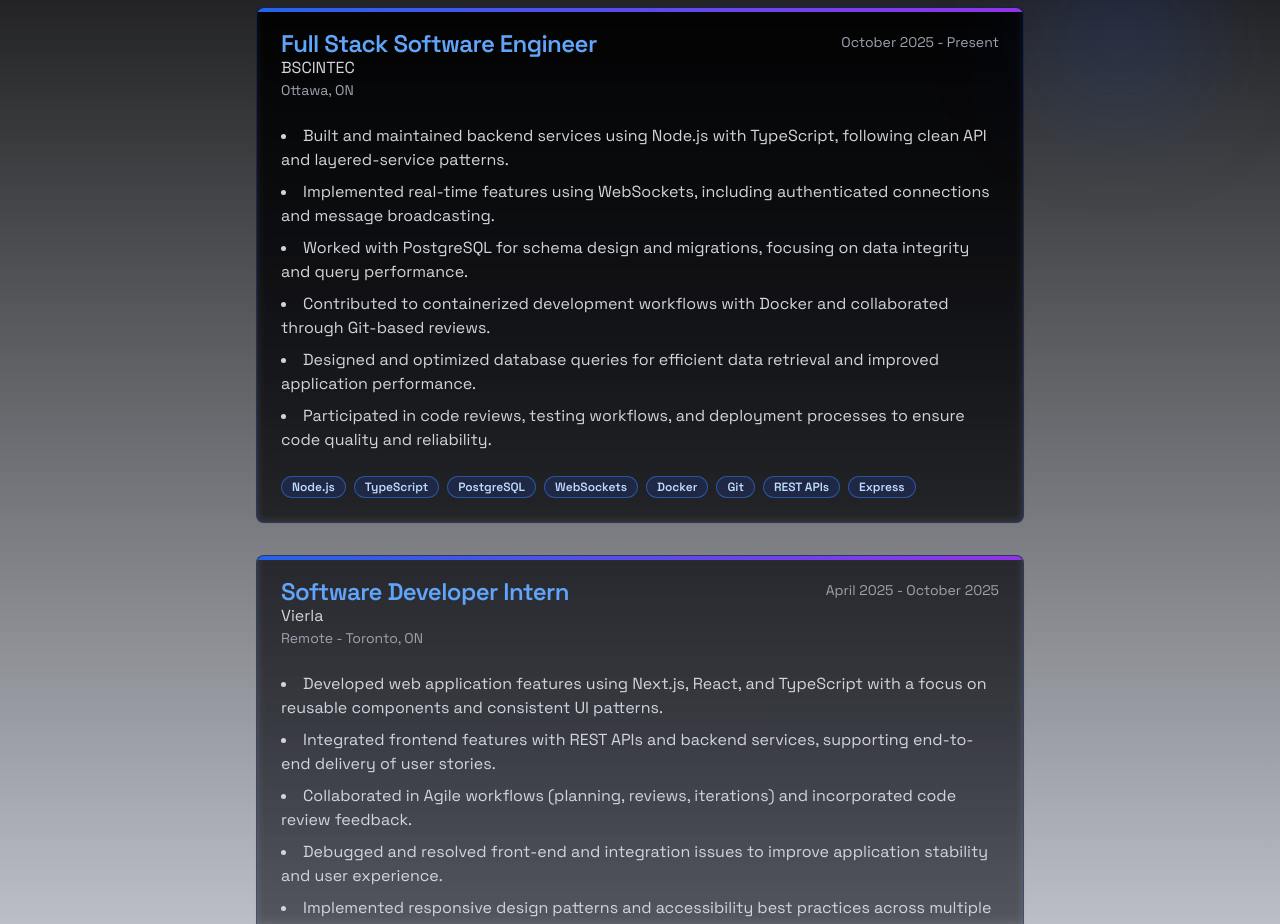
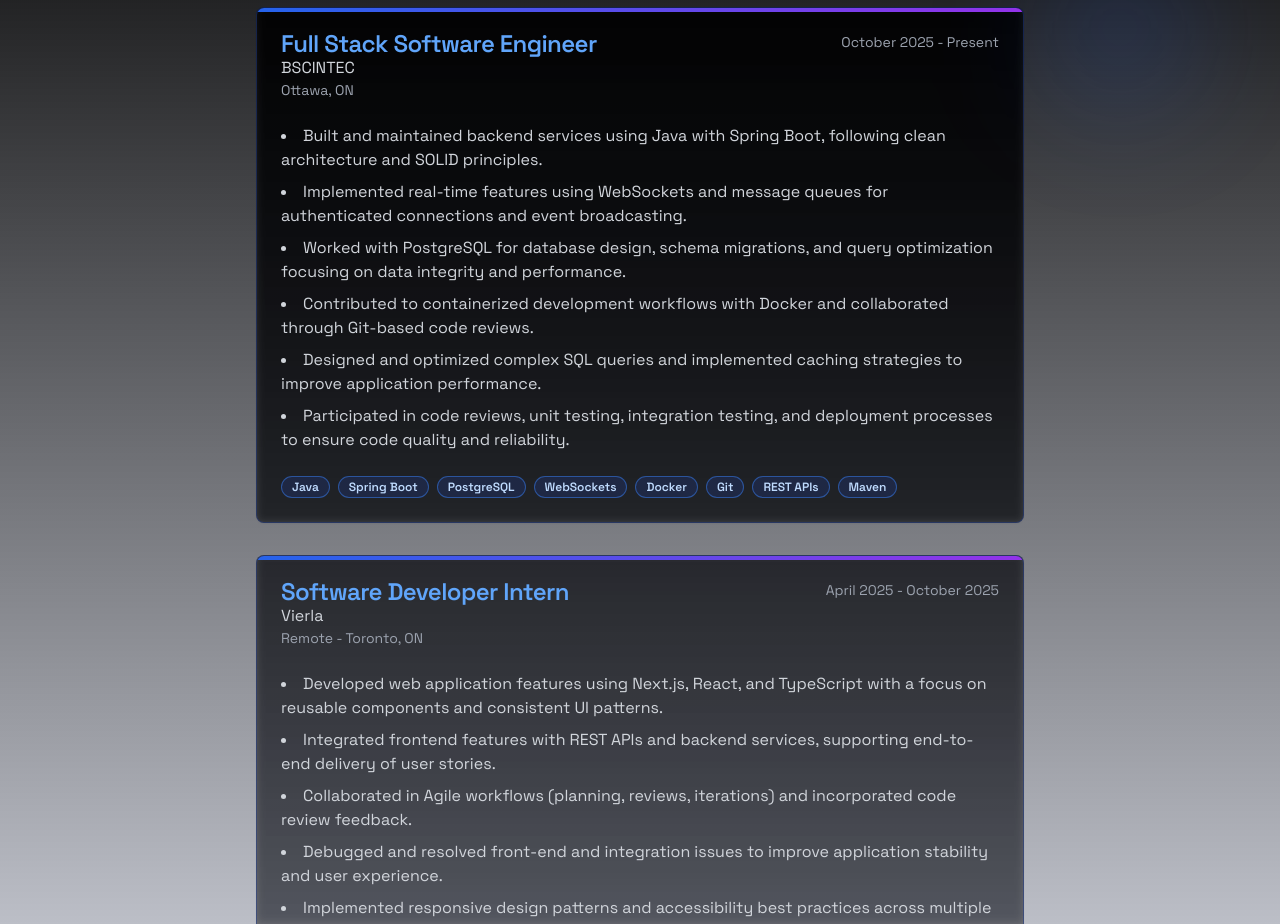
Before and after one commit to Crounic/portfolio-website, a Next.js app: page / in a window 1280 px wide. Shown: the part 1800-2724 px from the top of the page. Built offline with nearby package versions, Linux system fonts and the light colour scheme.

Commit message:
java exp

```diff
--- a/components/experience.tsx
+++ b/components/experience.tsx
@@ -58,27 +58,27 @@ export default function Experience() {
             <CardContent>
               <ul className="space-y-2 list-disc list-inside text-gray-300">
                 <li>
-                  Built and maintained backend services using Node.js with TypeScript, following clean API and layered-service patterns.
+                  Built and maintained backend services using Java with Spring Boot, following clean architecture and SOLID principles.
                 </li>
                 <li>
-                  Implemented real-time features using WebSockets, including authenticated connections and message broadcasting.
+                  Implemented real-time features using WebSockets and message queues for authenticated connections and event broadcasting.
                 </li>
                 <li>
-                  Worked with PostgreSQL for schema design and migrations, focusing on data integrity and query performance.
+                  Worked with PostgreSQL for database design, schema migrations, and query optimization focusing on data integrity and performance.
                 </li>
                 <li>
-                  Contributed to containerized development workflows with Docker and collaborated through Git-based reviews.
+                  Contributed to containerized development workflows with Docker and collaborated through Git-based code reviews.
                 </li>
                 <li>
-                  Designed and optimized database queries for efficient data retrieval and improved application performance.
+                  Designed and optimized complex SQL queries and implemented caching strategies to improve application performance.
                 </li>
                 <li>
-                  Participated in code reviews, testing workflows, and deployment processes to ensure code quality and reliability.
+                  Participated in code reviews, unit testing, integration testing, and deployment processes to ensure code quality and reliability.
                 </li>
               </ul>
 
               <div className="mt-6 flex flex-wrap gap-2">
-                {["Node.js", "TypeScript", "PostgreSQL", "WebSockets", "Docker", "Git", "REST APIs", "Express"].map(
+                {["Java", "Spring Boot", "PostgreSQL", "WebSockets", "Docker", "Git", "REST APIs", "Maven"].map(
                   (tech, index) => (
                     <Badge
                       key={index}
```
